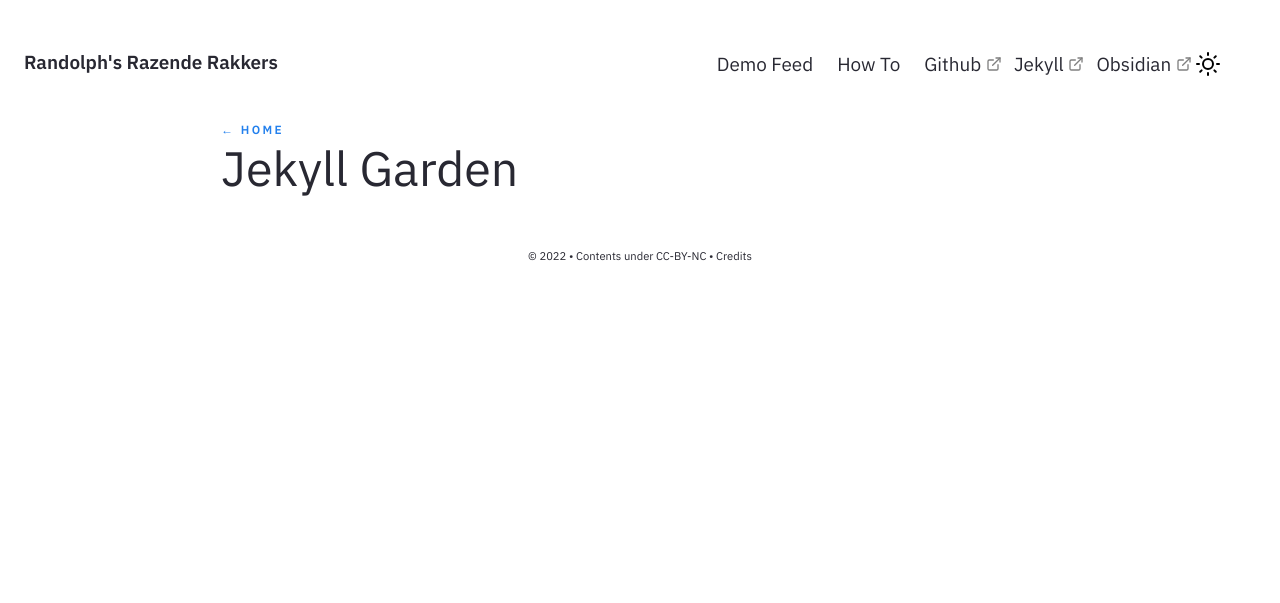
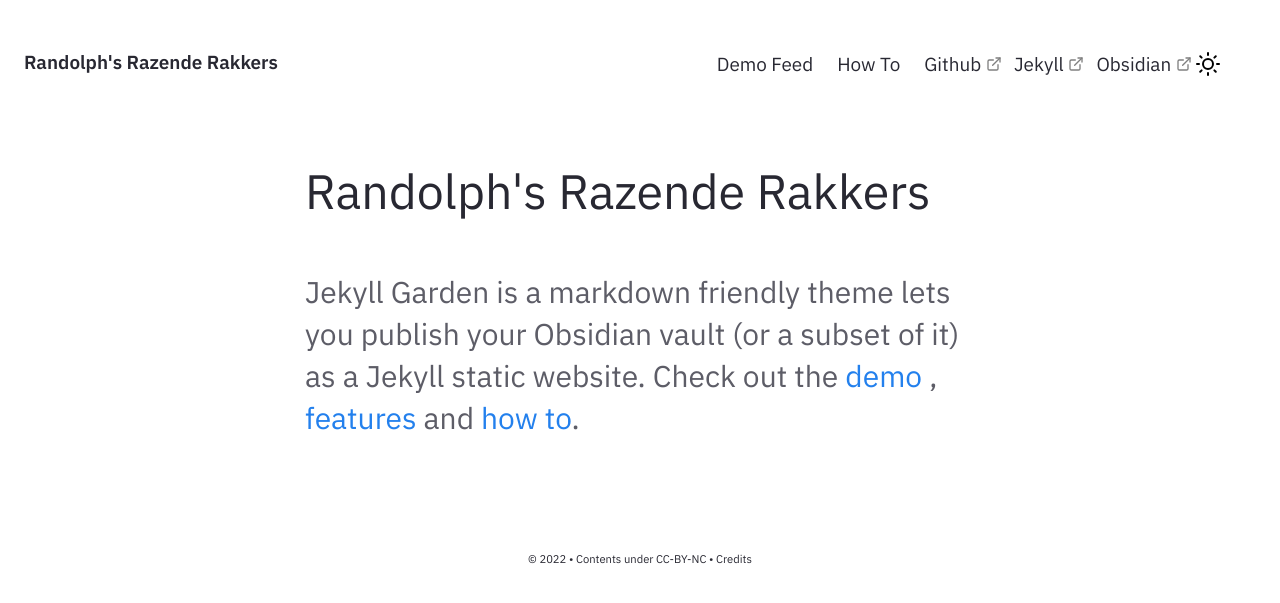
Before and after one commit to basvroegop/rrr, a Jekyll site: the page built from pages/index.md, in a window 1280 px wide. Shown: the top 603 px of the page. Built offline with Jekyll 4.4.1, drawn with Linux system fonts in a browser that asks for light colours.

Commit message:
Updated.

```diff
--- a/_config.yml
+++ b/_config.yml
@@ -19,7 +19,7 @@
 # in the templates via {{ site.myvariable }}.
 
 # URL is the base hostname with protocol for your site, eg http://example.com
-url: "" # the base hostname & protocol for your site, e.g. http://example.com
+url: "https://rrr.dndrachtsters.nl" # the base hostname & protocol for your site, e.g. http://example.com
 
 # If you want to install this jekyll in a subpath (eg /digitalgarden) set it here.
 # Else keep it Empty (DON'T PUT /; Keep it empty)
@@ -52,7 +52,7 @@ preferences:
 # To enable a homepage, change the value to true and add content to _includes/Homepage.html
 # If enable : false, notes feed will be as homepage.
   homepage:
-    enabled: false ##If you need a homepage, change this to true and edit _includes/Homepage.html
+    enabled: true ##If you need a homepage, change this to true and edit _includes/Homepage.html
 
 encoding: utf-8
 
```
